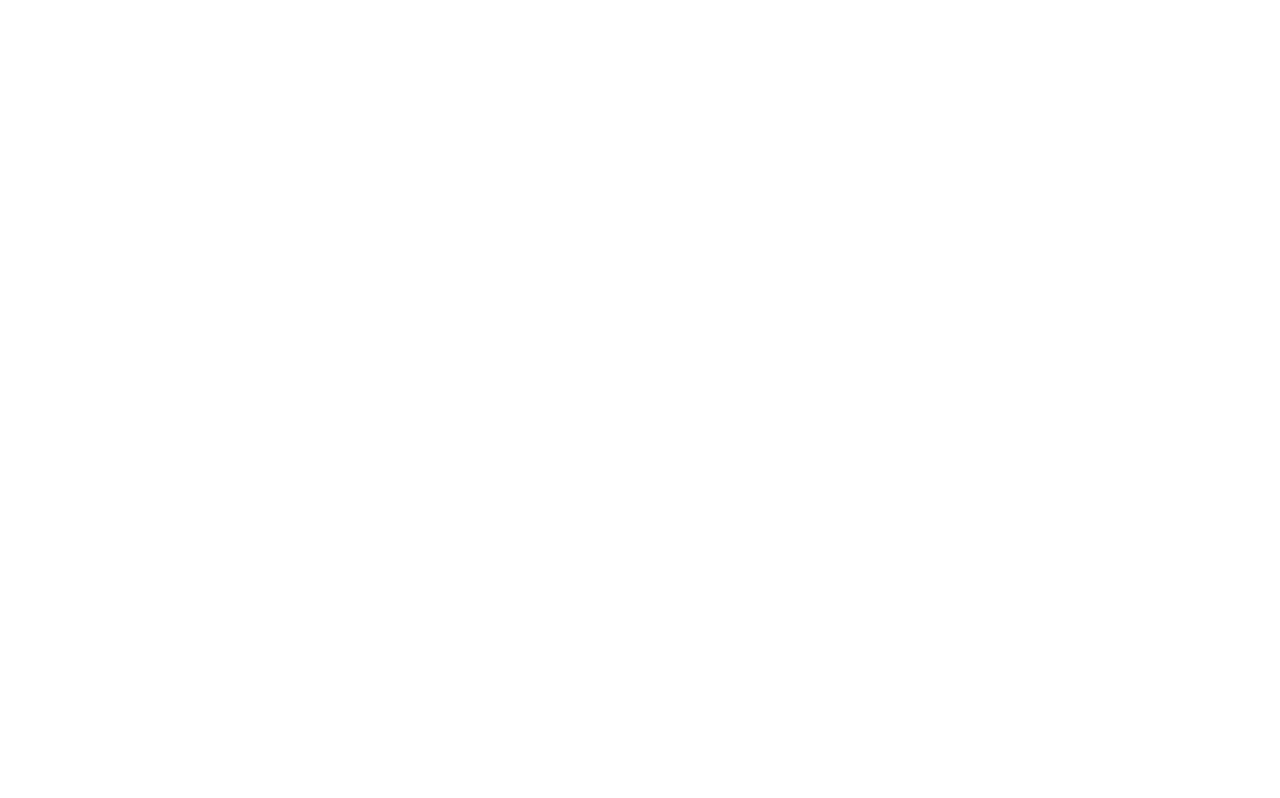
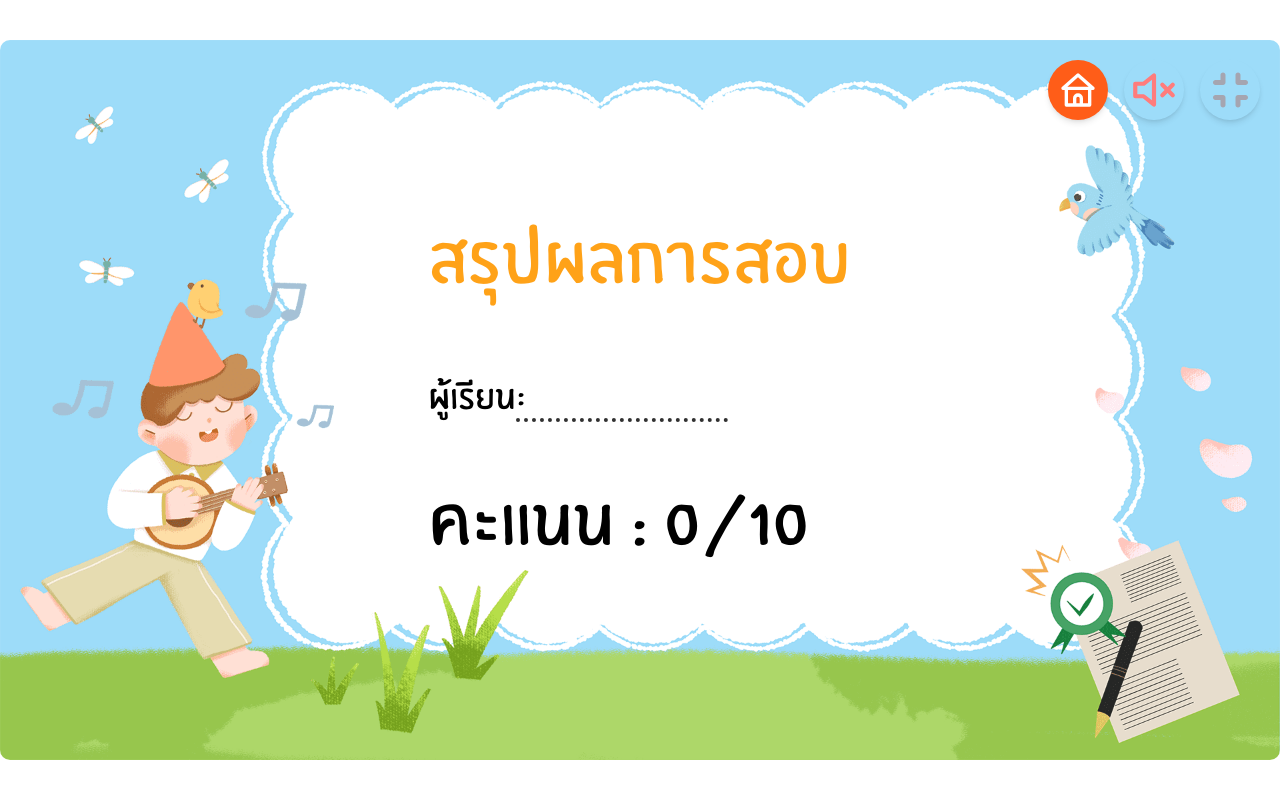
Before and after one commit to warakornchaichana8589/instructional-media, a Vue app: page /show-score in a window 1280 px wide. Before the commit this address had no page. Built offline with nearby package versions, Linux system fonts and the light colour scheme; what vue-sound would draw is missing.

Commit message:
add show score

```diff
--- a/src/components/ButtonGo.vue
+++ b/src/components/ButtonGo.vue
@@ -1,5 +1,5 @@
 <template>
-  <button @click="fun" class="cursor-pointer">
+  <button @click="fun" class="cursor-pointer" :disabled="disableToggle">
     <span class="shadow"></span>
     <span class="edge"></span>
     <span class="front text" :class="classCustomFont">{{ text }}</span>
@@ -13,11 +13,20 @@
     text:String,
     fun: Function,
     classCustomFont:String,
+    disableToggle:Boolean,
 })
 </script>
 
 <style scoped>
+button:disabled{
+  background : none !important;
+  cursor: no-drop !important;
+}
 
+button:disabled .shadow,button:disabled .edge ,button:disabled .front{
+  background: hsla(0, 0%, 39%, 0.863);
+  color: beige;
+}
 button {
   position: relative;
   border: none;
--- a/src/router/index.js
+++ b/src/router/index.js
@@ -3,6 +3,7 @@
 import StartView from '../views/StartView.vue'
 import QuestionsView from '../views/QuestionsView.vue'
 import LearningView from '../views/LearningView.vue'
+import ShowScoreView from '../views/ShowScoreView.vue'
 const router = createRouter({
   history: createWebHistory(import.meta.env.BASE_URL),
   routes: [
@@ -25,6 +26,11 @@
       path:'/learnings',
       name:'Learnings',
       component:LearningView
+    },
+    {
+      path:'/show-score',
+      name:'ShowScore',
+      component:ShowScoreView
     }
   ]
 })
--- a/src/stores/answerStore.js
+++ b/src/stores/answerStore.js
@@ -1,9 +1,12 @@
 import { defineStore } from 'pinia';
+import { useQuestionStroe } from './questionStroe'
 
 export const useAnswerStore = defineStore({
   id: 'answer',
   state: () => ({
     answers: {}, // ใช้วัตถุ JSON เพื่อเก็บคำตอบของแต่ละข้อ
+    score : 0,
+    questionStore: useQuestionStroe(),
   }),
   actions: {
     // เมธอดสำหรับการเพิ่มหรืออัปเดตคำตอบสำหรับข้อที่กำหนด
@@ -18,5 +21,41 @@
     clearAnswers() {
       this.answers = {};
     },
+    resetScore() {
+      this.score = 0;
+    },
+    checkAnswer() {
+      this.resetScore();
+      // สร้าง Object ใหม่เพื่อเก็บข้อมูล
+      const resultObject = [];
+
+      // สร้างอาร์เรย์เพื่อเก็บข้อมูลคำถามและคำตอบที่ถูกต้อง
+      const questionArray = this.questionStore.questions.map(question => {
+        return { answer: question.answer, id: question.id };
+      });
+
+      // วนลูปผ่าน questionArray เพื่อสร้าง Object ที่ต้องการ
+      questionArray.forEach(item => {
+        // ดึงข้อมูลคำตอบจาก answers โดยใช้ id จาก questionArray
+        const choice = this.answers[item.id];
+
+        // เพิ่มข้อมูลเข้า Object ใหม่
+        resultObject.push({
+          id: item.id,
+          answer: item.answer,
+          choice: choice
+        });
+      });
+
+      // ตรวจสอบคำตอบและคำนวณคะแนน
+      resultObject.forEach(itemQ => {
+        if (itemQ.answer === itemQ.choice) {
+          this.score++;
+        }
+      });
+      // คืนค่าคะแนนที่ได้
+      return this.score;
+    },
+
   },
 });
--- a/src/views/HomeView.vue
+++ b/src/views/HomeView.vue
@@ -25,10 +25,10 @@
           </button>
           </RouterLink>
         </div>
-        <div class="box-btn mt-auto mb-2 md:mb-10">
+        <div class="box-btn mt-auto mb-2 md:mb-5">
           <ButtonGo
             text="ย้อนกลับ"
-            classCustomFont="text-[14px] lg:text-[40px]"
+            classCustomFont="text-[14px] lg:text-[40px] leading-none"
             @click="goBack"
           />
         </div>
--- a/src/views/LearningView.vue
+++ b/src/views/LearningView.vue
@@ -2,7 +2,7 @@
  <div>
     <Layout bgImage="home.png" class="fadeIn">
       <div class="flex h-full sm:p-[20px] p-1 relative flex-col">
-        testsetsetsetsetsetset
+
       </div>
 
     </Layout>
--- a/src/views/QuestionsView.vue
+++ b/src/views/QuestionsView.vue
@@ -71,6 +71,7 @@
             :text="buttonTextEnd"
             classCustomFont="text-[14px] lg:text-[30px]"
             @click="swiperNextSlide"
+            :disableToggle="buttonDisabled"
           />
         </div>
       </div>
@@ -127,6 +128,12 @@
 const updateAnswer = (questionIndex, index, id) => {
   answers.value[questionIndex] = index;
   selectAnswer(id, index + 1);
+  if(answers.value.length < 10 && slideEnd.value){
+    buttonDisabled.value = true;
+  }else{
+    buttonDisabled.value = false;
+  }
+
 };
 
 const answers = ref([]);
@@ -146,17 +153,24 @@
   answerStore.addOrUpdateAnswer(questionId, answer);
 };
 
+const buttonDisabled = ref(false);
+
 const onSlideChange = () => {
   slideBiginnig.value = swiperInstance.value.isBeginning;
   slideEnd.value = swiperInstance.value.isEnd;
   slideEnd.value = swiperInstance.value.isEnd;
   audio.value.play();
+  if(answers.value.length < 10 && slideEnd.value){
+    buttonDisabled.value = true;
+  }else{
+    buttonDisabled.value = false;
+  }
 };
 const buttonText = computed(() => {
   return slideBiginnig.value ? "กลับหน้าลงทะเบียน" : "ก่อนหน้า";
 });
 const buttonTextEnd = computed(() => {
-  return slideEnd.value ? "เริ่มบทเรี่ยน" : "ถัดไป";
+  return slideEnd.value ? "ดูคะแนน" : "ถัดไป";
 });
 function onSwiper(swiper) {
   swiperInstance.value = swiper;
@@ -164,7 +178,7 @@
 
 const swiperNextSlide = () => {
   if (slideEnd.value) {
-    router.push("./learnings");
+    router.push("./show-score");
   } else {
     swiperInstance.value.slideNext();
   }
@@ -179,7 +193,7 @@
 };
 
 
-import audioQuestion from "../assets/sound/menu-button-89141.mp3";
+import audioQuestion from "../assets/sound/minimal-pop-click-ui-7-198307.mp3";
 const  audioQ = ref(null)
 const toggleAudioQ = ()=>{
   if (audioQ.value && !audioQ.value.paused) {
--- /dev/null
+++ b/src/views/ShowScoreView.vue
@@ -0,0 +1,35 @@
+<template>
+    <div>
+       <Layout bgImage="score.png" class="fadeIn">
+         <div class="flex w-full h-full sm:p-[20px] p-1 relative flex-col justify-center items-center">
+
+
+          <div class="flex flex-col h-full py-[10%] my-auto justify-around">
+            <h1 class="text-[#FFA218] text-[30px] md:text-[50px] lg:text-[80px]">สรุปผลการสอบ</h1>
+            <p class="flex justify-start items-end text-[20px] md:text-[30px] lg:text-[40px] leading-none">ผู้เรียน<span class="border-dotted border-b-4 border-[#313131] min-w-[50%]">: {{ inputNameValue }}</span></p>
+            <p class="text-[30px] md:text-[50px] lg:text-[80px]">
+              คะแนน : {{ answerStore.score }}/10
+            </p>
+          </div>
+         </div>
+
+       </Layout>
+    </div>
+   </template>
+
+   <script setup>
+   import Layout from '@/components/Layout.vue';
+   import {useDataStore} from '../stores/dataStore';
+   import { useAnswerStore } from "@/stores/answerStore";
+   import { onMounted } from 'vue';
+   const { inputNameValue } = useDataStore();
+   const answerStore = useAnswerStore();
+   onMounted(()=>{
+    answerStore.checkAnswer()
+   })
+
+   </script>
+
+   <style scoped>
+
+   </style>
--- a/src/views/StartView.vue
+++ b/src/views/StartView.vue
@@ -5,7 +5,7 @@
 
 
 
-        <RouterLink  to="/home" class="btn loader__balls__group mb-0 lg:mb-5 mt-auto text-white flex justify-center items-center bg-red-500 h-auto mx-auto px-2 py-1 lg:px-9 lg:py-4 rounded-full font-medium sm:text-lg lg:text-xl text-sm">เริ่มเลย</RouterLink>
+        <RouterLink  to="/home" class="btn loader__balls__group mb-0 mt-auto text-white flex justify-center items-center bg-red-500 h-auto mx-auto px-2 py-1 lg:px-9 lg:py-3 rounded-full font-medium sm:text-lg lg:text-2xl text-sm leading-none">เริ่มเลย</RouterLink>
 
       </div>
 
```
Also changed, not shown: src/assets/images/score.png (added), 1 other file (tests, documents, lock files or other folders).
